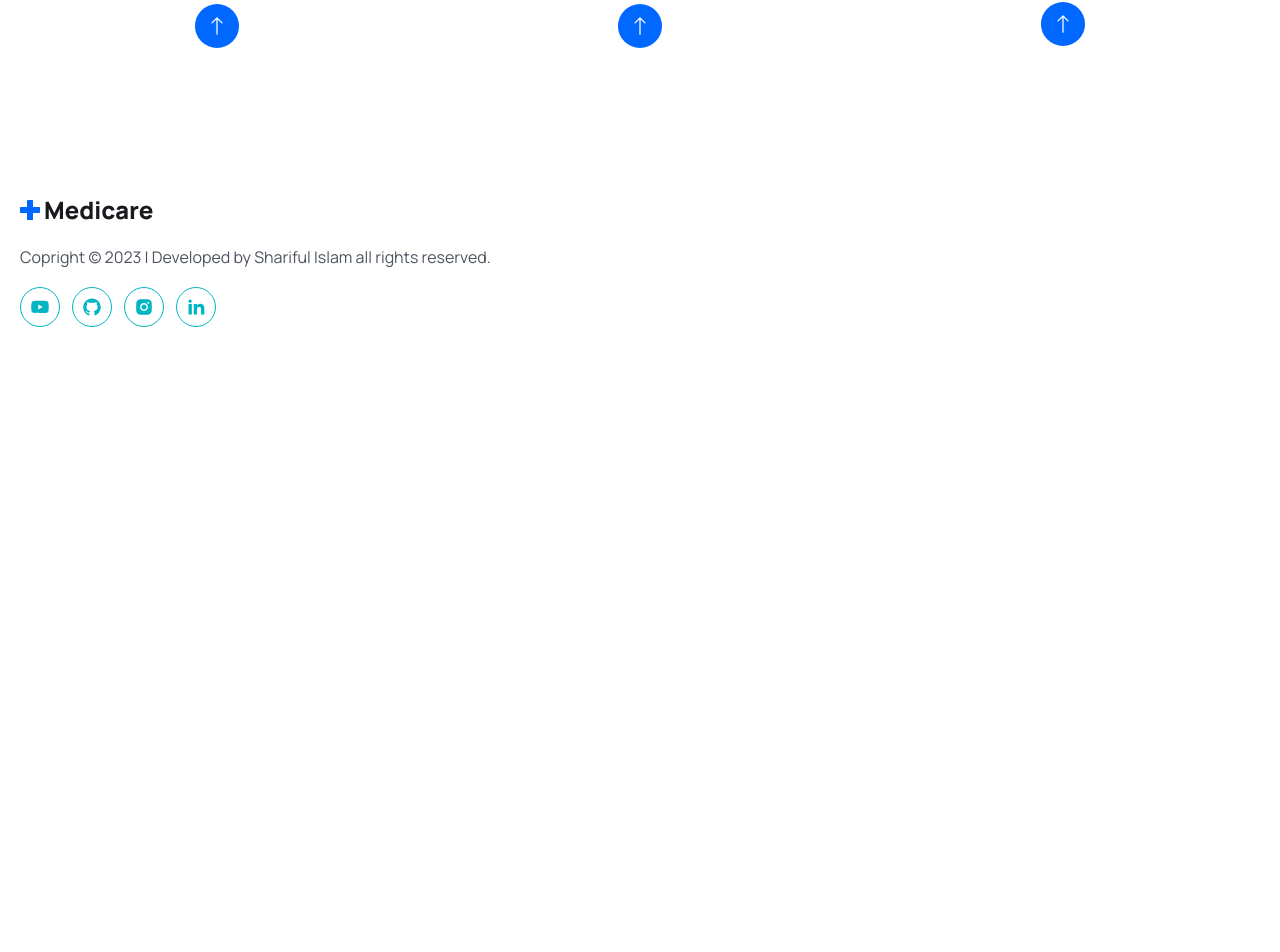
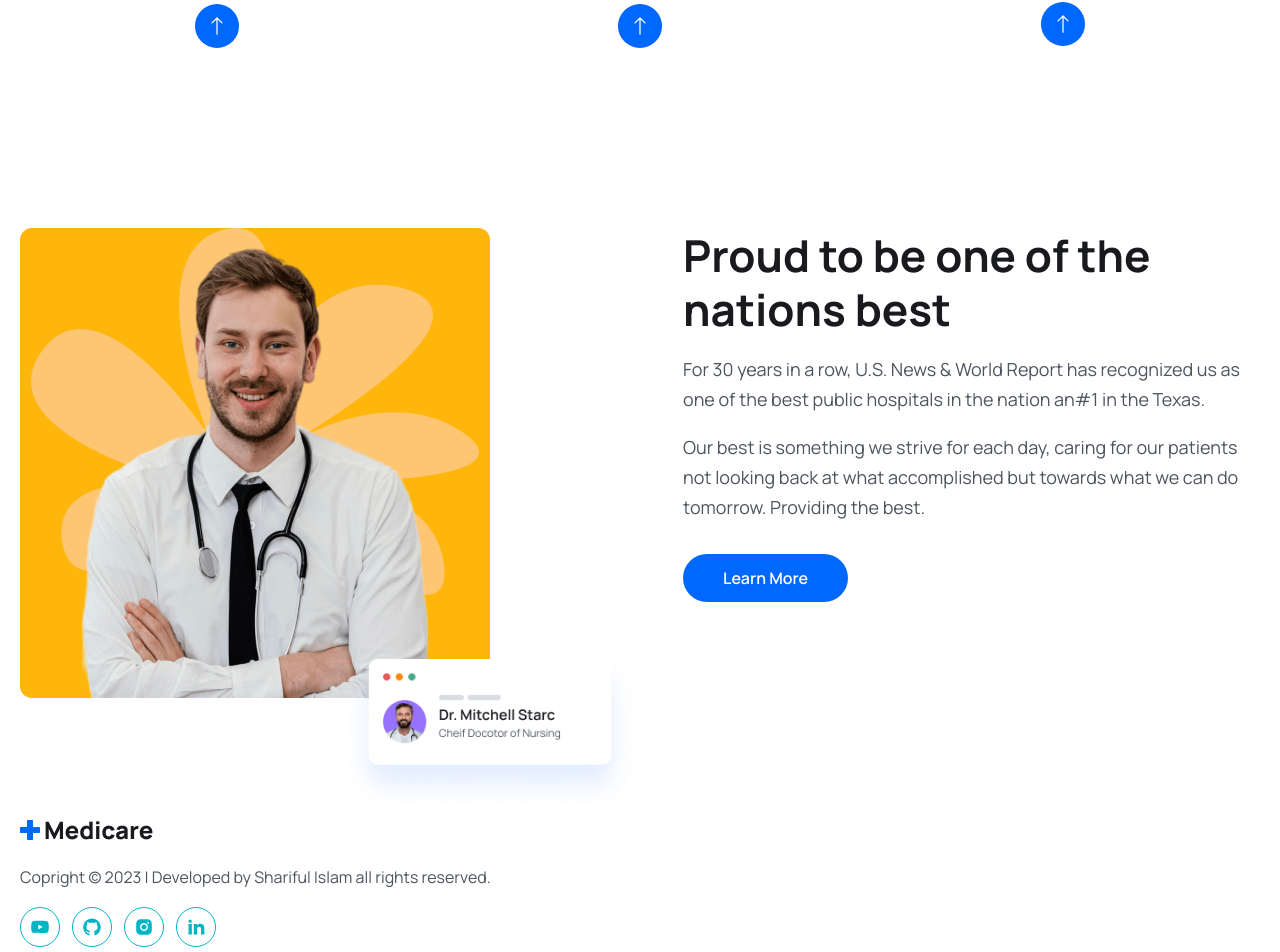
Before and after one commit to shariful10/Doctors-Appoinment, a React (Vite) app in the folder client/: page / in a window 1280 px wide. Shown: the part 1497-2449 px from the top of the page. Before the commit the page ends 1888 px from the top, so only its background shows below. Built offline with nearby package versions, Linux system fonts and the light colour scheme.

Commit message:
About Section Addded On Home Page

```diff
--- /dev/null
+++ b/client/src/pages/HomePage/AboutSection/AboutSection.jsx
@@ -0,0 +1,43 @@
+import React from "react";
+import aboutImg from "../../../assets/images/about.png";
+import aboutCardImg from "../../../assets/images/about-card.png";
+import { Link } from "react-router-dom";
+import Buttons from "../../../components/Buttons/Buttons";
+
+const AboutSection = () => {
+	return (
+		<section>
+			<div className="container">
+				<div className="flex justify-between gap-[50px] lg:gap-[130px] xl:gap-0 flex-col lg:flex-row">
+					{/* <============>>======== About Image =======>>======> */}
+					<div className="relatve w-full lg:w-1/2 xl:w-[770px] z-10">
+						<img src={aboutImg} alt="" />
+						<div className="absolute z-20 bottom-[-2350px] md:bottom-[-1925px] lg:bottom-[-1580px] xl:bottom-[-1510px] 2xl:xl:bottom-[-1270px] w-[200px] md:w-[300px] right-[4%] md:right-[22%] lg:right-[38%] xl:right-[50%] 2xl:right-[55%]">
+							<img src={aboutCardImg} alt="" />
+						</div>
+					</div>
+
+					<div className="w-full lg:w-1/2 xl:w-[670px] order-1 lg:order-2">
+						<h2 className="heading">Proud to be one of the nations best</h2>
+						<p className="text__para">
+							For 30 years in a row, U.S. News & World Report has recognized us as one
+							of the best public hospitals in the nation an#1 in the Texas.
+						</p>
+						<p className="text__para">
+							Our best is something we strive for each day, caring for our patients
+							not looking back at what accomplished but towards what we can do
+							tomorrow. Providing the best.
+						</p>
+						<div className="mt-8">
+							<Link to="/">
+								<Buttons title="Learn More" />
+							</Link>
+						</div>
+					</div>
+				</div>
+			</div>
+		</section>
+	);
+};
+
+export default AboutSection;
--- a/client/src/pages/HomePage/Home/Home.jsx
+++ b/client/src/pages/HomePage/Home/Home.jsx
@@ -1,12 +1,14 @@
 import React from "react";
 import HeroSection from "../HeroSection/HeroSection";
 import MedicalService from "../MedicalService/MedicalService";
+import AboutSection from "../AboutSection/AboutSection";
 
 const Home = () => {
 	return (
 		<>
 			<HeroSection />
 			<MedicalService />
+			<AboutSection />
 		</>
 	);
 };
```
